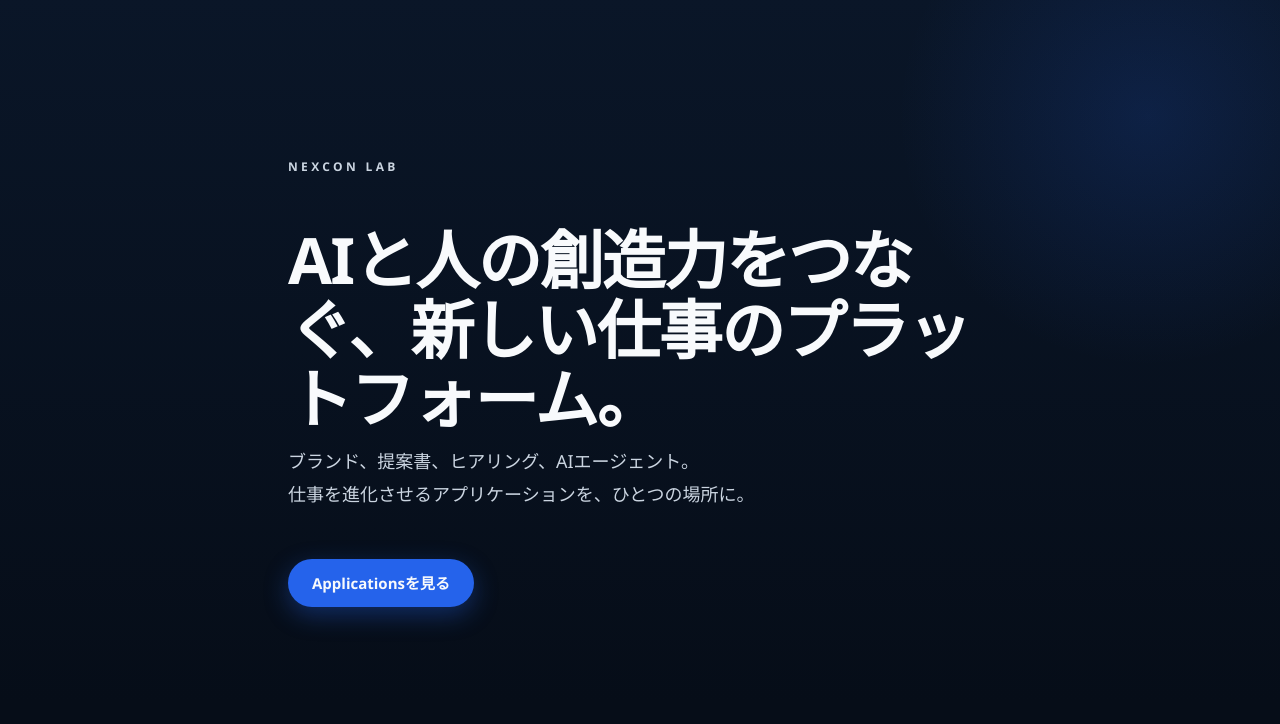
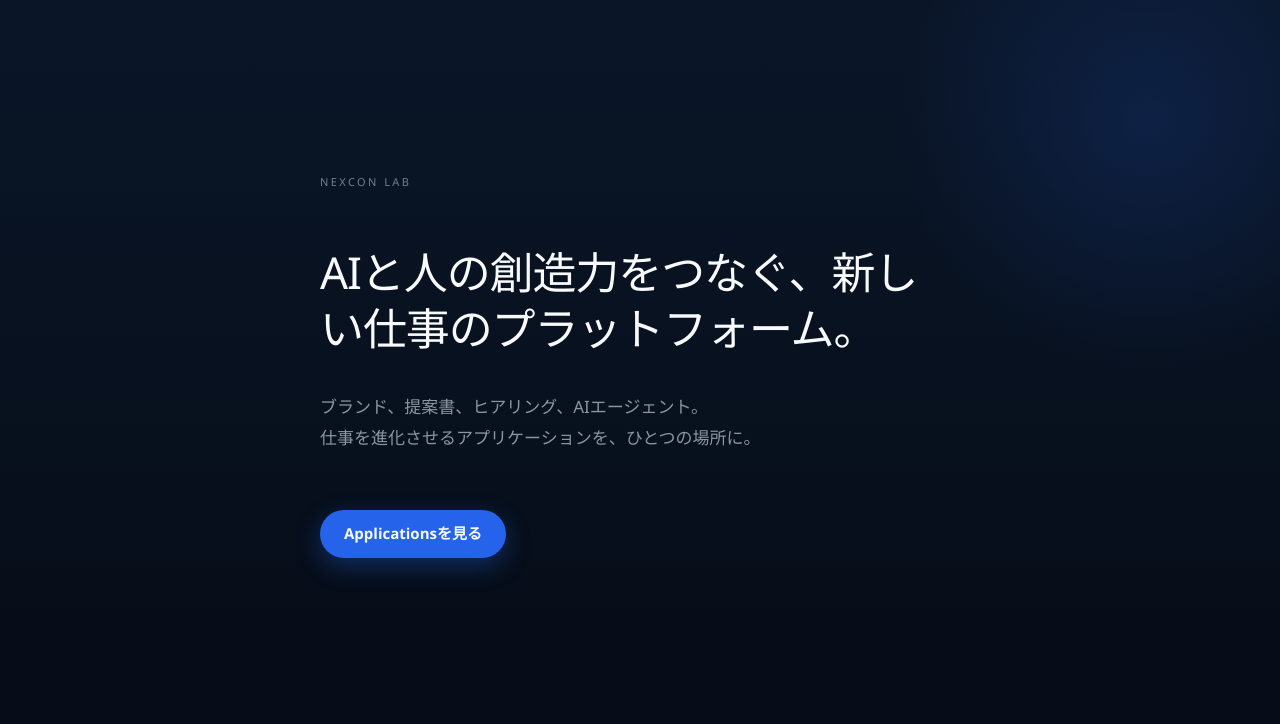
Before and after one commit to comex-app/nexcon-lab-site, a website built with Vite: page index.html in a window 1280 px wide. Shown: the part 76-800 px from the top of the page. Built offline with nearby package versions, Linux system fonts and the light colour scheme.

Commit message:
Refine hero typography hierarchy for a calmer platform feel.
Reduce H1 scale, soften the wordmark, and increase whitespace so the catch copy leads without overpowering the brand.

Co-authored-by: Cursor <cursoragent@cursor.com>

```diff
--- a/src/style.css
+++ b/src/style.css
@@ -526,13 +526,38 @@ body:not(.page-line-light) .footer-logo {
 }
 
 .hero--home {
-  padding: clamp(5.5rem, 16vw, 10rem) 0 clamp(4rem, 10vw, 6rem);
+  padding: clamp(6rem, 17vw, 11rem) 0 clamp(4.5rem, 10vw, 6.5rem);
 }
 
 .hero-inner {
   position: relative;
   z-index: 1;
-  max-width: 44rem;
+  max-width: 40rem;
+}
+
+.hero--home .hero-wordmark {
+  margin: 0 0 clamp(2.25rem, 5vw, 3.25rem);
+  font-size: 0.6875rem;
+  font-weight: 500;
+  letter-spacing: 0.22em;
+  color: rgba(203, 213, 225, 0.55);
+}
+
+.hero--home .hero-tagline {
+  margin: 0 0 clamp(1.75rem, 4vw, 2.25rem);
+  font-size: clamp(1.75rem, 4.6vw, 2.75rem);
+  line-height: 1.28;
+  letter-spacing: -0.025em;
+  font-weight: 500;
+  color: var(--white);
+}
+
+.hero--home .hero-message {
+  margin: 0 0 clamp(2.75rem, 5vw, 3.5rem);
+  max-width: 32rem;
+  font-size: clamp(0.9375rem, 1.8vw, 1.0625rem);
+  line-height: 1.8;
+  color: rgba(203, 213, 225, 0.68);
 }
 
 .hero-wordmark {
@@ -559,7 +584,7 @@ body:not(.page-line-light) .footer-logo {
   color: var(--white-muted);
 }
 
-.hero h1 {
+.hero h1:not(.hero-tagline) {
   margin: 0 0 0.75rem;
   font-size: clamp(2.5rem, 7vw, 4rem);
   line-height: 1.08;
```
